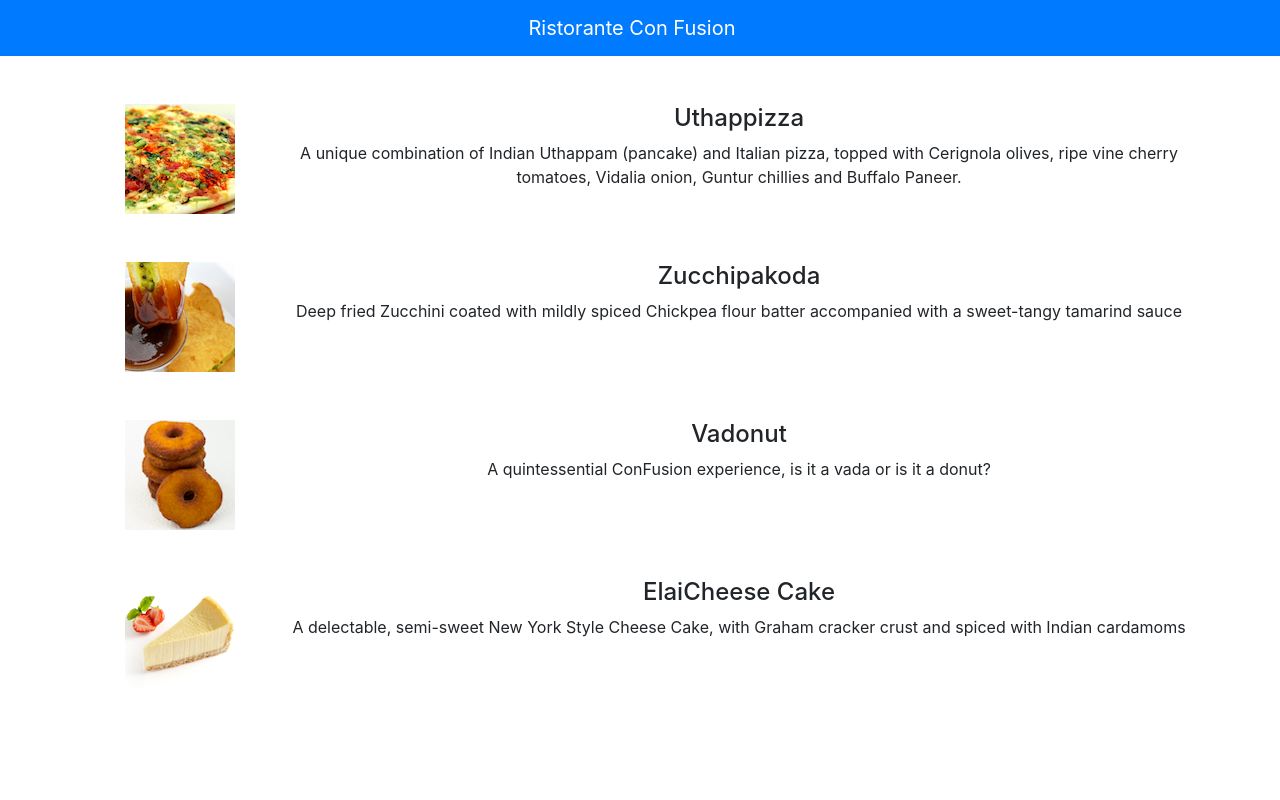
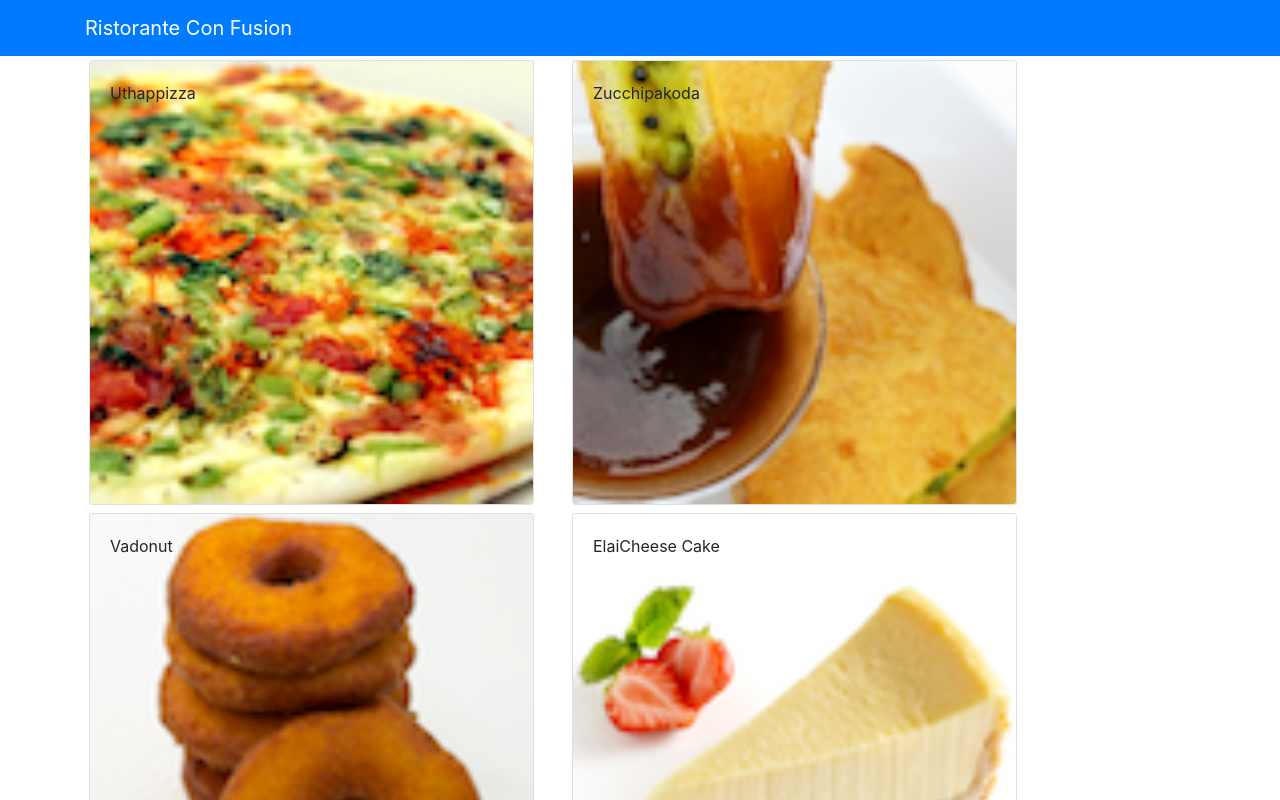
Before and after one commit to PhuSon2809/confusion_React-JS, a React (Create React App) app: page / in a window 1280 px wide. Shown: the top 800 px of the page. Built offline with nearby package versions, Linux system fonts and the light colour scheme.

Commit message:
Components Part 3_2

```diff
--- a/src/App.js
+++ b/src/App.js
@@ -1,11 +1,12 @@
 import React from 'react';
 import logo from './logo.svg';
-import './App.css';
+import {DISHES} from './shared/dishes';
 
 import {Navbar, NavbarBrand} from 'reactstrap';
 import Menu from './components/MenuComponent';
 
 function App() {
+  const dishes = DISHES;
   return (
     <div className="App">
       <Navbar dark color='primary'>
@@ -13,7 +14,7 @@
           <NavbarBrand href='/'>Ristorante Con Fusion</NavbarBrand>
         </div>
       </Navbar>
-      <Menu/>
+      <Menu dishes={dishes}/>
     </div>
   );
 }
--- a/src/components/MenuComponent.js
+++ b/src/components/MenuComponent.js
@@ -1,69 +1,54 @@
 import React, { Component } from "react";
 import { Media } from "reactstrap";
+import {
+  Card,
+  CardImg,
+  CardImgOverlay,
+  CardText,
+  CardBody,
+  CardTitle,
+} from "reactstrap";
 
 class Menu extends Component {
   constructor(props) {
     super(props);
+
     this.state = {
-      dishes: [
-        {
-          id: 0,
-          name: "Uthappizza",
-          image: "./assets/images/uthappizza.png",
-          category: "mains",
-          label: "Hot",
-          price: "4.99",
-          description:
-            "A unique combination of Indian Uthappam (pancake) and Italian pizza, topped with Cerignola olives, ripe vine cherry tomatoes, Vidalia onion, Guntur chillies and Buffalo Paneer.",
-        },
-        {
-          id: 1,
-          name: "Zucchipakoda",
-          image: "./assets/images/zucchipakoda.png",
-          category: "appetizer",
-          label: "",
-          price: "1.99",
-          description:
-            "Deep fried Zucchini coated with mildly spiced Chickpea flour batter accompanied with a sweet-tangy tamarind sauce",
-        },
-        {
-          id: 2,
-          name: "Vadonut",
-          image: "./assets/images/vadonut.png",
-          category: "appetizer",
-          label: "New",
-          price: "1.99",
-          description:
-            "A quintessential ConFusion experience, is it a vada or is it a donut?",
-        },
-        {
-          id: 3,
-          name: "ElaiCheese Cake",
-          image: "./assets/images/elaicheesecake.png",
-          category: "dessert",
-          label: "",
-          price: "2.99",
-          description:
-            "A delectable, semi-sweet New York Style Cheese Cake, with Graham cracker crust and spiced with Indian cardamoms",
-        },
-      ],
-    }; //end state
-  } //end constructor
+      selectedDish: null
+    }
+  }
+
+  onDishSelect(dish) {
+    this.setState({ selectedDish: dish });
+  }
+
+  renderDish(dish) {
+    if (dish != null)
+      return (
+        <Card>
+          <CardImg top src={dish.image} alt={dish.name} />
+          <CardBody>
+            <CardTitle>{dish.name}</CardTitle>
+            <CardText>{dish.description}</CardText>
+          </CardBody>
+        </Card>
+      );
+    else
+        return(
+            <div></div>
+        );
+  }
 
   render() {
-    const menu = this.state.dishes.map((dish) => {
+    const menu = this.props.dishes.map((dish) => {
       return (
-        <div key={dish.id} className="col-12 mt-5">
-          <Media tag="li">
-            <Media left middle>
-              <Media object src={dish.image} alt={dish.name} />
-            </Media>
-
-            <Media body className="ml-5">
-              <Media heading>{dish.name}</Media>
-              <p>{dish.description}</p>
-            </Media>
-          </Media>
+        <div className="col-12 col-md-5 m-1">
+          <Card key={dish.id} onClick={() => this.onDishSelect(dish)}>
+            <CardImg width="100%" src={dish.image} alt={dish.name}/>
+            <CardImgOverlay>
+                <CardTitle>{dish.name}</CardTitle>
+            </CardImgOverlay>
+          </Card>
         </div>
       );
     });
@@ -71,7 +56,12 @@
     return (
       <div className="container">
         <div className="row">
-          <Media list>{menu}</Media>
+          {menu}
+        </div>
+        <div className="row">
+            <div className="col-12 col-md-5 m-1">
+                {this.renderDish(this.state.selectedDish)}
+            </div>
         </div>
       </div>
     );
--- /dev/null
+++ b/src/shared/dishes.js
@@ -0,0 +1,186 @@
+export const DISHES =
+    [
+        {
+        id: 0,
+        name:'Uthappizza',
+        image: 'assets/images/uthappizza.png',
+        category: 'mains',
+        label:'Hot',
+        price:'4.99',
+        description:'A unique combination of Indian Uthappam (pancake) and Italian pizza, topped with Cerignola olives, ripe vine cherry tomatoes, Vidalia onion, Guntur chillies and Buffalo Paneer.',
+        comments: [
+            {
+            id: 0,
+            rating: 5,
+            comment: "Imagine all the eatables, living in conFusion!",
+            author: "John Lemon",
+            date: "2012-10-16T17:57:28.556094Z"
+            },
+            {
+            id: 1,
+            rating: 4,
+            comment: "Sends anyone to heaven, I wish I could get my mother-in-law to eat it!",
+            author: "Paul McVites",
+            date: "2014-09-05T17:57:28.556094Z"
+            },
+            {
+            id: 2,
+            rating: 3,
+            comment: "Eat it, just eat it!",
+            author: "Michael Jaikishan",
+            date: "2015-02-13T17:57:28.556094Z"
+            },
+            {
+            id: 3,
+            rating: 4,
+            comment: "Ultimate, Reaching for the stars!",
+            author: "Ringo Starry",
+            date: "2013-12-02T17:57:28.556094Z"
+            },
+            {
+            id: 4,
+            rating: 2,
+            comment: "It's your birthday, we're gonna party!",
+            author: "25 Cent",
+            date: "2011-12-02T17:57:28.556094Z"
+            }
+        ]                        },
+        {
+        id: 1,
+        name:'Zucchipakoda',
+        image: 'assets/images/zucchipakoda.png',
+        category: 'appetizer',
+        label:'',
+        price:'1.99',
+        description:'Deep fried Zucchini coated with mildly spiced Chickpea flour batter accompanied with a sweet-tangy tamarind sauce',
+        comments: [
+            {
+            id: 0,
+            rating: 5,
+            comment: "Imagine all the eatables, living in conFusion!",
+            author: "John Lemon",
+            date: "2012-10-16T17:57:28.556094Z"
+            },
+            {
+            id: 1,
+            rating: 4,
+            comment: "Sends anyone to heaven, I wish I could get my mother-in-law to eat it!",
+            author: "Paul McVites",
+            date: "2014-09-05T17:57:28.556094Z"
+            },
+            {
+            id: 2,
+            rating: 3,
+            comment: "Eat it, just eat it!",
+            author: "Michael Jaikishan",
+            date: "2015-02-13T17:57:28.556094Z"
+            },
+            {
+            id: 3,
+            rating: 4,
+            comment: "Ultimate, Reaching for the stars!",
+            author: "Ringo Starry",
+            date: "2013-12-02T17:57:28.556094Z"
+            },
+            {
+            id: 4,
+            rating: 2,
+            comment: "It's your birthday, we're gonna party!",
+            author: "25 Cent",
+            date: "2011-12-02T17:57:28.556094Z"
+            }
+        ]
+        },
+        {
+        id: 2,
+        name:'Vadonut',
+        image: 'assets/images/vadonut.png',
+        category: 'appetizer',
+        label:'New',
+        price:'1.99',
+        description:'A quintessential ConFusion experience, is it a vada or is it a donut?',
+        comments: [
+            {
+            id: 0,
+            rating: 5,
+            comment: "Imagine all the eatables, living in conFusion!",
+            author: "John Lemon",
+            date: "2012-10-16T17:57:28.556094Z"
+            },
+            {
+            id: 1,
+            rating: 4,
+            comment: "Sends anyone to heaven, I wish I could get my mother-in-law to eat it!",
+            author: "Paul McVites",
+            date: "2014-09-05T17:57:28.556094Z"
+            },
+            {
+            id: 2,
+            rating: 3,
+            comment: "Eat it, just eat it!",
+            author: "Michael Jaikishan",
+            date: "2015-02-13T17:57:28.556094Z"
+            },
+            {
+            id: 3,
+            rating: 4,
+            comment: "Ultimate, Reaching for the stars!",
+            author: "Ringo Starry",
+            date: "2013-12-02T17:57:28.556094Z"
+            },
+            {
+            id: 4,
+            rating: 2,
+            comment: "It's your birthday, we're gonna party!",
+            author: "25 Cent",
+            date: "2011-12-02T17:57:28.556094Z"
+            }
+        ]
+        },
+        {
+        id: 3,
+        name:'ElaiCheese Cake',
+        image: 'assets/images/elaicheesecake.png',
+        category: 'dessert',
+        label:'',
+        price:'2.99',
+        description:'A delectable, semi-sweet New York Style Cheese Cake, with Graham cracker crust and spiced with Indian cardamoms',
+        comments: [
+            {
+            id: 0,
+            rating: 5,
+            comment: "Imagine all the eatables, living in conFusion!",
+            author: "John Lemon",
+            date: "2012-10-16T17:57:28.556094Z"
+            },
+            {
+            id: 1,
+            rating: 4,
+            comment: "Sends anyone to heaven, I wish I could get my mother-in-law to eat it!",
+            author: "Paul McVites",
+            date: "2014-09-05T17:57:28.556094Z"
+            },
+            {
+            id: 2,
+            rating: 3,
+            comment: "Eat it, just eat it!",
+            author: "Michael Jaikishan",
+            date: "2015-02-13T17:57:28.556094Z"
+            },
+            {
+            id: 3,
+            rating: 4,
+            comment: "Ultimate, Reaching for the stars!",
+            author: "Ringo Starry",
+            date: "2013-12-02T17:57:28.556094Z"
+            },
+            {
+            id: 4,
+            rating: 2,
+            comment: "It's your birthday, we're gonna party!",
+            author: "25 Cent",
+            date: "2011-12-02T17:57:28.556094Z"
+            }
+        ]
+        }
+    ];
```
